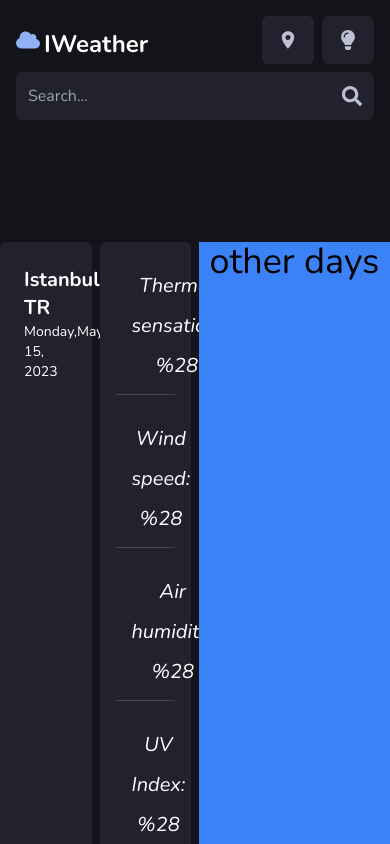
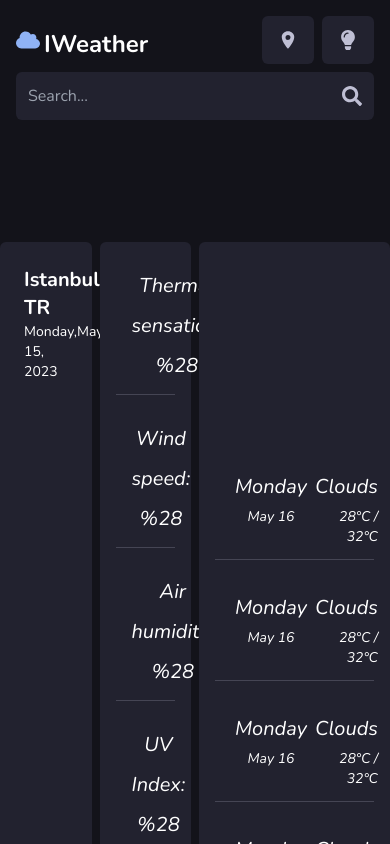
Before and after one commit to ErsaGunTosun/IWeather, a React (Create React App) app: page / in a window 390 px wide. Built offline with nearby package versions, Linux system fonts and the light colour scheme.

Commit message:
Add other days details basic part of the page is finished but not responsive and componentized

```diff
--- a/src/App.js
+++ b/src/App.js
@@ -88,11 +88,70 @@ function App() {
                 </div>
               </div>
 
-              <div className="h-full col-span-2  bg-blue-500">
-                other days
+
+              <div className="h-full col-span-2 grid grid-cols-1 gap-4 place-content-center p-4  bg-gray-600 rounded-md">
+                <div className="h-full flex flex-col items-center justify-center  ">
+                  <div className="  text-white w-full p-3 flex ">
+                    <FaCloudMoon className="text-7xl font-normal" />
+                    <div className="text-center">
+                      <p className="ms-2 p-0  italic text-lg">Monday</p>
+                      <p className="ms-2 p-0  italic text-sm">May 16</p>
+                    </div>
+                    <div className="w-full text-end">
+                      <p className="ms-2 p-0  italic text-lg">Clouds</p>
+                      <p className="ms-2 p-0  italic text-sm">28°C / 32°C</p>
+                    </div>
+
+                  </div>
+                  <hr class="basis-full w-full bg-transparent border-1 border-gray-300/25" />
+                </div>
+                <div className="h-full flex flex-col items-center justify-center  ">
+                  <div className="  text-white w-full p-3 flex ">
+                    <FaCloudMoon className="text-7xl font-normal" />
+                    <div className="text-center">
+                      <p className="ms-2 p-0  italic text-lg">Monday</p>
+                      <p className="ms-2 p-0  italic text-sm">May 16</p>
+                    </div>
+                    <div className="w-full text-end">
+                      <p className="ms-2 p-0  italic text-lg">Clouds</p>
+                      <p className="ms-2 p-0  italic text-sm">28°C / 32°C</p>
+                    </div>
+
+                  </div>
+                  <hr class="basis-full w-full bg-transparent border-1 border-gray-300/25" />
+                </div>
+                <div className="h-full flex flex-col items-center justify-center  ">
+                  <div className="  text-white w-full p-3 flex ">
+                    <FaCloudMoon className="text-7xl font-normal" />
+                    <div className="text-center">
+                      <p className="ms-2 p-0  italic text-lg">Monday</p>
+                      <p className="ms-2 p-0  italic text-sm">May 16</p>
+                    </div>
+                    <div className="w-full text-end">
+                      <p className="ms-2 p-0  italic text-lg">Clouds</p>
+                      <p className="ms-2 p-0  italic text-sm">28°C / 32°C</p>
+                    </div>
+
+                  </div>
+                  <hr class="basis-full w-full bg-transparent border-1 border-gray-300/25" />
+                </div>
+                <div className="h-full flex flex-col items-center justify-center  ">
+                  <div className="  text-white w-full p-3 flex ">
+                    <FaCloudMoon className="text-7xl font-normal" />
+                    <div className="text-center">
+                      <p className="ms-2 p-0  italic text-lg">Monday</p>
+                      <p className="ms-2 p-0  italic text-sm">May 16</p>
+                    </div>
+                    <div className="w-full text-end">
+                      <p className="ms-2 p-0  italic text-lg">Clouds</p>
+                      <p className="ms-2 p-0  italic text-sm">28°C / 32°C</p>
+                    </div>
+
+                  </div>
                 </div>
               </div>
 
+            </div>
           </div>
         </div>
       </div>
```
Lines whose indentation alone changed are shown as unchanged.
